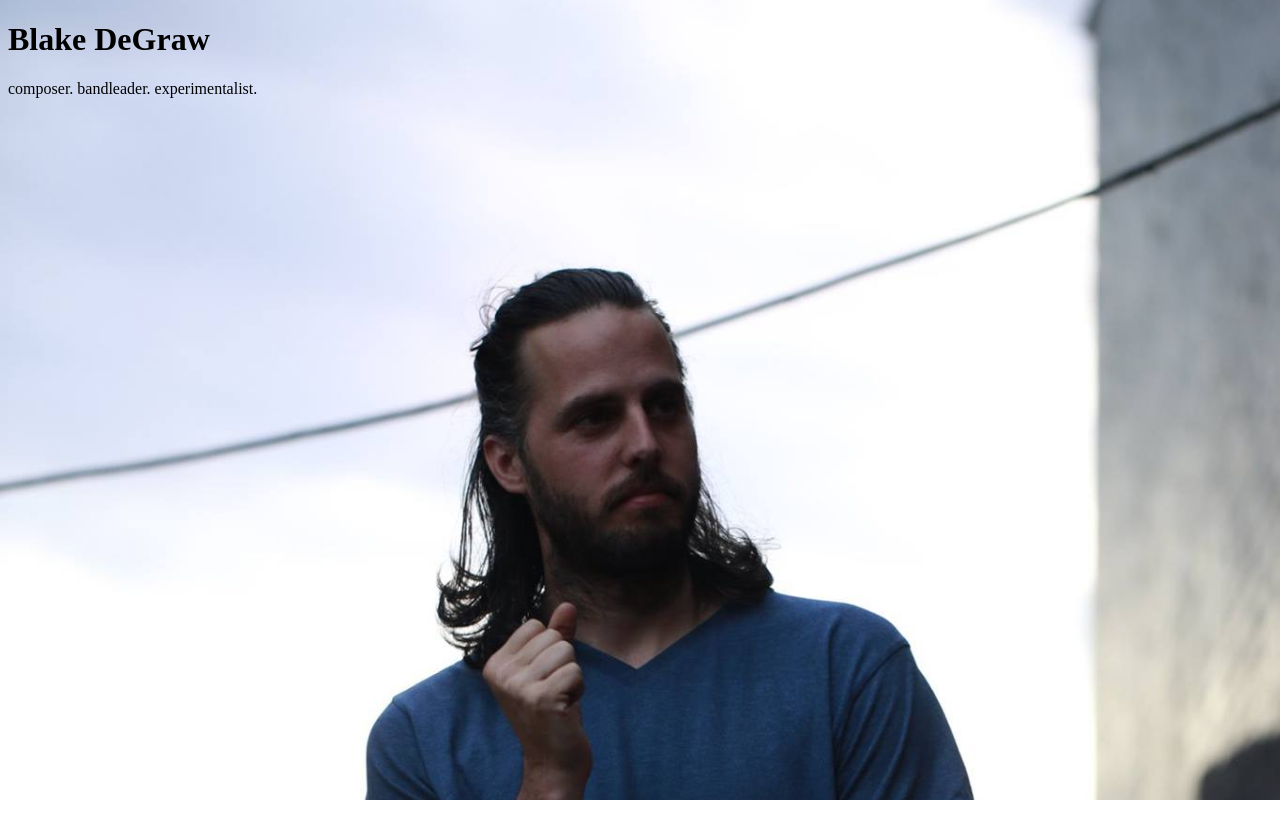
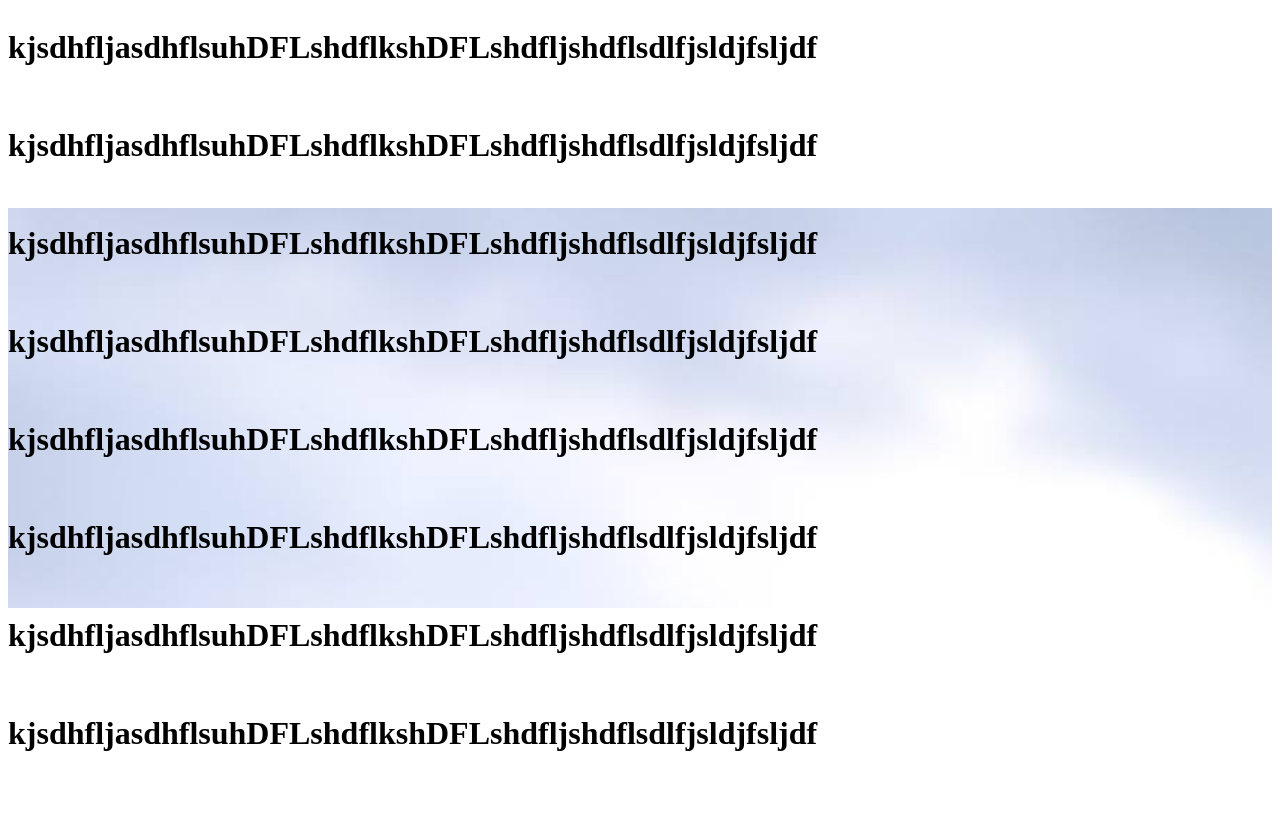
Before and after one commit to Blake-D/music-website-react, a React (Create React App) app: page / in a window 1280 px wide. Built offline with nearby package versions, Linux system fonts and the light colour scheme.

Commit message:
got the basic foundations of parallax scrolling laid out

```diff
--- a/src/App.js
+++ b/src/App.js
@@ -1,12 +1,31 @@
 import React from 'react'
 import './styles.css'
-import Header from './components/header'
+import Pic from './images/home_pic.jpg'
+// import Header from './components/header'
 
 function App() {
   return (
     <div id="body">
-      <Header />
+      <div className="parallax">
+        <div className="parallax__layer parallax__layer--base">
+          <h1>kjsdhfljasdhflsuhDFLshdflkshDFLshdfljshdflsdlfjsldjfsljdf</h1><br></br>
+          <h1>kjsdhfljasdhflsuhDFLshdflkshDFLshdfljshdflsdlfjsldjfsljdf</h1><br></br>
+          <h1>kjsdhfljasdhflsuhDFLshdflkshDFLshdfljshdflsdlfjsldjfsljdf</h1><br></br>
+          <h1>kjsdhfljasdhflsuhDFLshdflkshDFLshdfljshdflsdlfjsldjfsljdf</h1><br></br>
+          <h1>kjsdhfljasdhflsuhDFLshdflkshDFLshdfljshdflsdlfjsldjfsljdf</h1><br></br>
+          <h1>kjsdhfljasdhflsuhDFLshdflkshDFLshdfljshdflsdlfjsldjfsljdf</h1><br></br>
+          <h1>kjsdhfljasdhflsuhDFLshdflkshDFLshdfljshdflsdlfjsldjfsljdf</h1><br></br>
+          <h1>kjsdhfljasdhflsuhDFLshdflkshDFLshdfljshdflsdlfjsldjfsljdf</h1><br></br>
+          <h1>kjsdhfljasdhflsuhDFLshdflkshDFLshdfljshdflsdlfjsldjfsljdf</h1><br></br>
+          <h1>kjsdhfljasdhflsuhDFLshdflkshDFLshdfljshdflsdlfjsldjfsljdf</h1><br></br>
+        </div>
+        <div className="parallax__layer parallax__layer--back"></div>
+      </div>
     </div>
+    // <div id="body">
+    //   <Header />
+    //   <div id="test-area">testing</div>
+    // </div>
   )
 }
 
--- a/src/styles.css
+++ b/src/styles.css
@@ -1,7 +1,44 @@
-html{
+.parallax{
+  perspective: 1px;
+  height: 100vh;
+  overflow-x: hidden;
+  overflow-y: auto;
+}
+
+.parallax__layer{
+  position: absolute;
+  top: 0;
+  right: 0;
+  bottom: 0;
+  left: 0;
+}
+
+.parallax__layer--base{
+  transform: translateZ(0);
+  z-index: 1;
+}
+
+.parallax__layer--back{
+  transform: translateZ(-1px);
+  background: url('./images/home_pic.jpg');
+  background-position: 20 -200px;
+  background-repeat: no-repeat;
+  background-size: cover;
+  margin-left: -100vw;
+  margin-right: -100vw;
+  z-index: 0;
+}
+
+/* html{
   height: 100%;
   background: url('./images/home_pic.jpg');
-  background-position: 0 -200px;
+  background-position: 0 -100px;
   background-repeat: no-repeat;
   background-size: cover;
 }
+
+#test-area{
+  background-color: blue;
+  margin-top: 100px;
+  height: 1000px;
+} */
```
